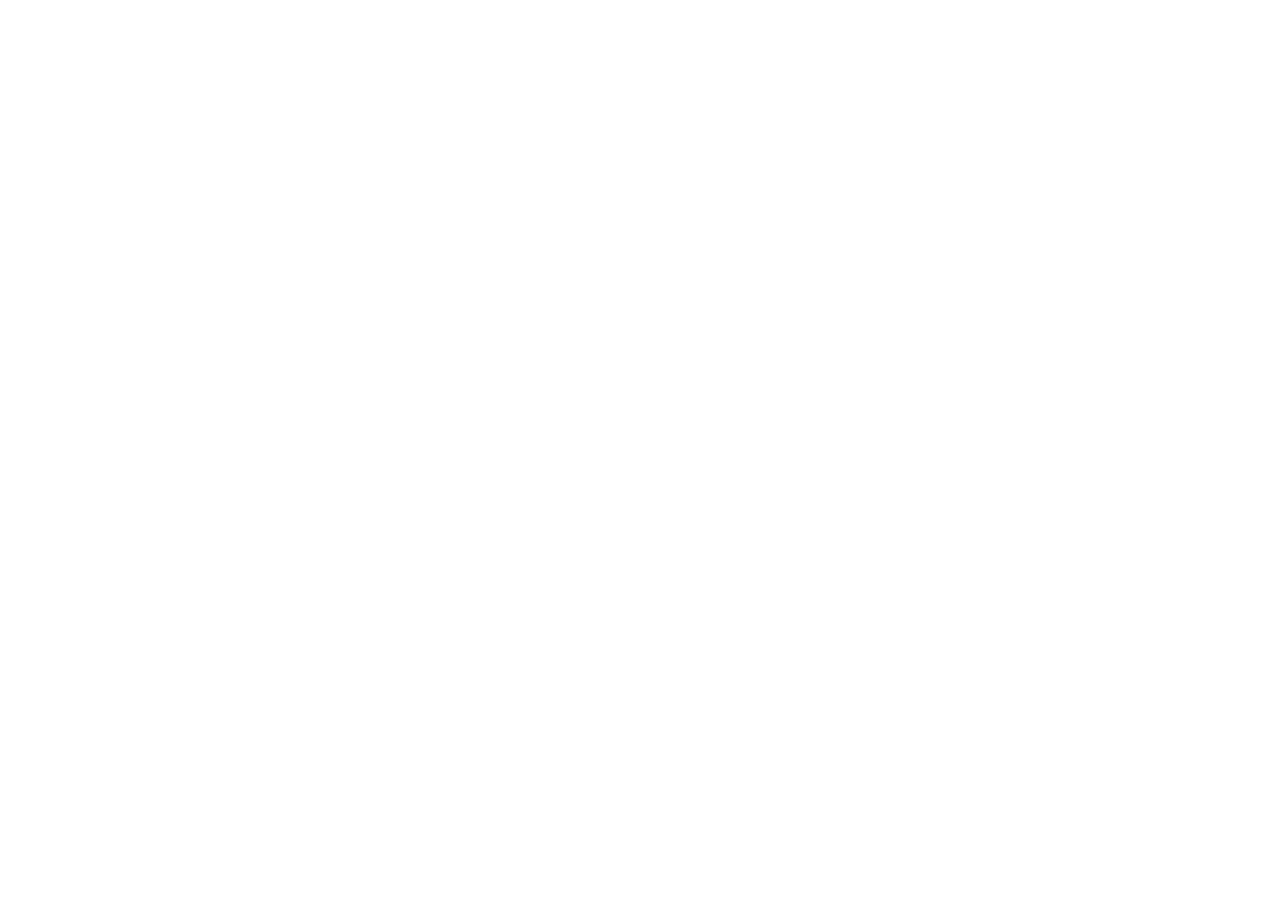
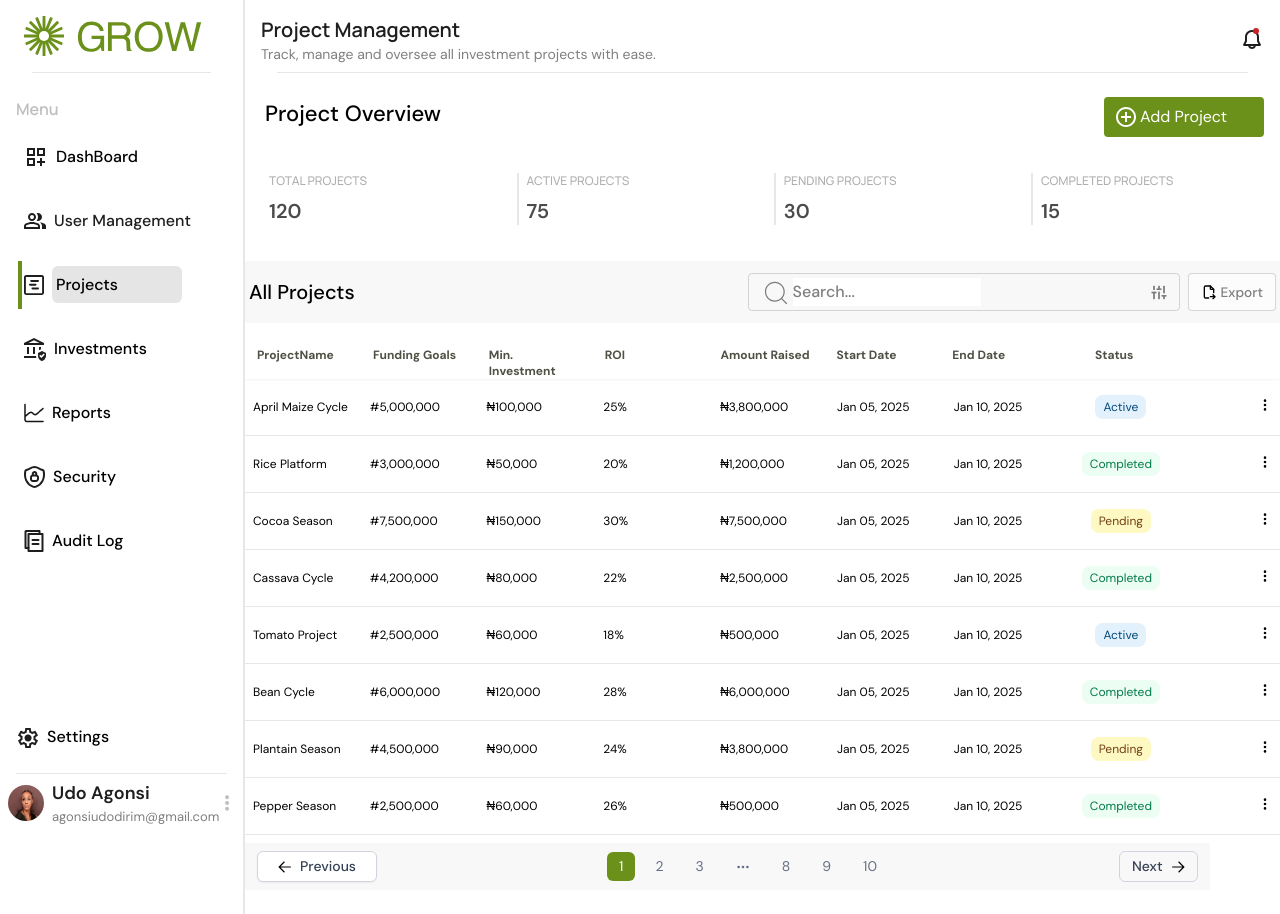
Before and after one commit to Agonsi123/Cosmos, a React (Vite) app: page /adminSidebar/projects in a window 1280 px wide. Before the commit this address had no page. Before the commit the page ends 800 px from the top, so only its background shows below. Built offline with nearby package versions, Linux system fonts and the light colour scheme.

Commit message:
Project page

```diff
--- a/src/App.jsx
+++ b/src/App.jsx
@@ -27,6 +27,7 @@ import AuditLog from "./pages/AuditLog";
 import AdminInvestments from "./pages/AdminInvestments";
 import Security from "./pages/Security";
 import AdminSettings from "./pages/AdminSettings";
+import Projects from "./pages/Projects";
 import AdminDashBoardMain from "./components/adminDashboard/AdminDashboards/AdminDashBoardMain";
 
 
@@ -83,6 +84,7 @@ function App() {
               <Route index element={<AdminDashBoard />} />
               <Route path="adminDashboard" element={<AdminDashBoard />} />
               <Route path="userManagement" element={<UserManagement />} />
+              <Route path="projects" element={<Projects />} />
               <Route path="adminInvestments" element={<AdminInvestments />} />
               <Route path="security" element={<Security />} />
               <Route path="auditLog" element={<AuditLog />} />
--- a/src/components/adminDashboard/adminSideBar/AdminSideBarFooter.jsx
+++ b/src/components/adminDashboard/adminSideBar/AdminSideBarFooter.jsx
@@ -14,7 +14,7 @@ const AdminSideBarFooter = () => {
               {({ isActive }) => (
                 <>
                   {isActive && (
-                    <div className="absolute left-[-6px] top-0 h-8 w-1 bg-[#6B911B]"></div>
+                    <div className="absolute left-[-6px] -top-3 h-12 w-1 bg-[#6B911B]"></div>
                   )}
                   <span>Settings</span>
                 </>
--- a/src/components/adminDashboard/adminSideBar/AdminSideBarMenu.jsx
+++ b/src/components/adminDashboard/adminSideBar/AdminSideBarMenu.jsx
@@ -29,7 +29,7 @@ const AdminSideBarMenu = () => {
               {({ isActive }) => (
                 <>
                   {isActive && (
-                    <div className="absolute left-[-6px] -top-2 h-12 w-1 bg-[#6B911B]"></div>
+                    <div className="absolute left-[-6px] -top-3 h-12 w-1 bg-[#6B911B]"></div>
                   )}
                   <span>DashBoard</span>
                 </>
@@ -52,7 +52,7 @@ const AdminSideBarMenu = () => {
               {({ isActive }) => (
                 <>
                   {isActive && (
-                    <div className="absolute left-[-6px] -top-2 h-12 w-1 bg-[#6B911B]"></div>
+                    <div className="absolute left-[-6px] -top-3 h-12 w-1 bg-[#6B911B]"></div>
                   )}
                   <span>User Management</span>
                 </>
@@ -75,7 +75,7 @@ const AdminSideBarMenu = () => {
               {({ isActive }) => (
                 <>
                   {isActive && (
-                    <div className="absolute left-[-6px] -top-2 h-12 w-1 bg-[#6B911B]"></div>
+                    <div className="absolute left-[-6px] -top-3 h-12 w-1 bg-[#6B911B]"></div>
                   )}
                   <span>Projects</span>
                 </>
@@ -98,7 +98,7 @@ const AdminSideBarMenu = () => {
               {({ isActive }) => (
                 <>
                   {isActive && (
-                    <div className="absolute left-[-6px] -top-2 h-12 w-1 bg-[#6B911B]"></div>
+                    <div className="absolute left-[-6px] -top-3 h-12 w-1 bg-[#6B911B]"></div>
                   )}
                   <span>Investments</span>
                 </>
@@ -121,7 +121,7 @@ const AdminSideBarMenu = () => {
               {({ isActive }) => (
                 <>
                   {isActive && (
-                    <div className="absolute left-[-6px] -top-2 h-12 w-1 bg-[#6B911B]"></div>
+                    <div className="absolute left-[-6px] -top-3 h-12 w-1 bg-[#6B911B]"></div>
                   )}
                   <span>Reports</span>
                 </>
@@ -144,7 +144,7 @@ const AdminSideBarMenu = () => {
               {({ isActive }) => (
                 <>
                   {isActive && (
-                    <div className="absolute left-[-6px] -top-2 h-12 w-1 bg-[#6B911B]"></div>
+                    <div className="absolute left-[-6px] -top-3 h-12 w-1 bg-[#6B911B]"></div>
                   )}
                   <span>Security</span>
                 </>
@@ -167,7 +167,7 @@ const AdminSideBarMenu = () => {
               {({ isActive }) => (
                 <>
                   {isActive && (
-                    <div className="absolute left-[-6px] -top-2 h-12 w-1 bg-[#6B911B]"></div>
+                    <div className="absolute left-[-6px] -top-3 h-12 w-1 bg-[#6B911B]"></div>
                   )}
                   <span>Audit Log</span>
                 </>
--- /dev/null
+++ b/src/components/adminDashboard/projects/AllProjectsTable.jsx
@@ -0,0 +1,172 @@
+import React, {useState} from 'react';
+import SearchSection from '../userManagement/SearchSection';
+import { CiSearch } from "react-icons/ci";
+import mix from "../../../assets/mix.png";
+import { TbFileExport } from "react-icons/tb";
+import InvestmentPagination from '../adminInvestments/InvestmentPagination';
+import { BsThreeDotsVertical } from "react-icons/bs";
+
+
+const projectData = [
+  {
+    name: "April Maize Cycle",
+    fundGoals: "#5,000,000",
+    minInvest: "₦100,000",
+    roi: "25%",
+    amtRaise: "₦3,800,000",
+    startDate: "Jan 05, 2025",
+    endDate: "Jan 10, 2025",
+    status: "Active",
+    color: "bg-[#e2f1fc] text-[#02487a]",
+  },
+  {
+    name: "Rice Platform",
+    fundGoals: "#3,000,000",
+    minInvest: "₦50,000",
+    roi: "20%",
+    amtRaise: "₦1,200,000",
+    startDate: "Jan 05, 2025",
+    endDate: "Jan 10, 2025",
+    status: "Completed",
+    color: "bg-[#ecfdf3] text-[#027a48]",
+  },
+  {
+    name: "Cocoa Season",
+    fundGoals: "#7,500,000",
+    minInvest: "₦150,000",
+    roi: "30%",
+    amtRaise: "₦7,500,000",
+    startDate: "Jan 05, 2025",
+    endDate: "Jan 10, 2025",
+    status: "Pending",
+    color: "bg-[#fef9c3] text-[#713f12]",
+  },
+  {
+    name: "Cassava Cycle",
+    fundGoals: "#4,200,000",
+    minInvest: "₦80,000",
+    roi: "22%",
+    amtRaise: "₦2,500,000",
+    startDate: "Jan 05, 2025",
+    endDate: "Jan 10, 2025",
+    status: "Completed",
+    color: "bg-[#ecfdf3] text-[#027a48]",
+  },
+  {
+    name: "Tomato Project",
+    fundGoals: "#2,500,000",
+    minInvest: "₦60,000",
+    roi: "18%",
+    amtRaise: "₦500,000",
+    startDate: "Jan 05, 2025",
+    endDate: "Jan 10, 2025",
+    status: "Active",
+    color: "bg-[#e2f1fc] text-[#02487a]",
+  },
+  {
+    name: "Bean Cycle",
+    fundGoals: "#6,000,000",
+    minInvest: "₦120,000",
+    roi: "28%",
+    amtRaise: "₦6,000,000",
+    startDate: "Jan 05, 2025",
+    endDate: "Jan 10, 2025",
+    status: "Completed",
+    color: "bg-[#ecfdf3] text-[#027a48]",
+  },
+  {
+    name: "Plantain Season",
+    fundGoals: "#4,500,000",
+    minInvest: "₦90,000",
+    roi: "24%",
+    amtRaise: "₦3,800,000",
+    startDate: "Jan 05, 2025",
+    endDate: "Jan 10, 2025",
+    status: "Pending",
+    color: "bg-[#fef9c3] text-[#713f12]",
+  },
+  {
+    name: "Pepper Season",
+    fundGoals: "#2,500,000",
+    minInvest: "₦60,000",
+    roi: "26%",
+    amtRaise: "₦500,000",
+    startDate: "Jan 05, 2025",
+    endDate: "Jan 10, 2025",
+    status: "Completed",
+    color: "bg-[#ecfdf3] text-[#027a48]",
+  },
+];
+
+const AllProjectsTable = () => {
+    const [projectStatusFilter, setProjectStatusFilter] = useState(null);
+
+    const filteredProjectData = projectStatusFilter
+      ? projectData.filter((data) => data.status === projectStatusFilter)
+      : projectData;
+
+
+  return (
+    <>
+      <SearchSection
+        tittle="All Projects"
+        icon={<CiSearch className="text-[#00000080] mr-2" size={30} />}
+        icon2={<img src={mix} alt="mix" />}
+        icon3={<TbFileExport />}
+        text="Export"
+        // FilterModalComponent={SfilterModal}
+      />
+      <div className="py-6 overflow-x-auto">
+        <table width={"100%"}>
+          <thead className="shadow-sm">
+            <tr className="font-sans text-[#4F5144] text-xs font-light flex w-full">
+              <th className=" flex-1 text-left px-3  lg:block">ProjectName</th>
+              <th className=" flex-1 text-left px-3 ">Funding Goals</th>
+              <th className=" flex-1 text-left px-3 ">Min. Investment</th>
+              <th className=" flex-1 text-left px-3 ">ROI</th>
+              <th className=" flex-1 text-left px-3 ">Amount Raised</th>
+              <th className=" flex-1 text-left px-3 ">Start Date</th>
+              <th className=" flex-1 text-left px-3 ">End Date</th>
+              <th className=" flex-1 text-center px-3 ">Status</th>
+              <th className=" flex-1 text-right px-2 "></th>
+            </tr>
+          </thead>
+
+          <tbody>
+            {filteredProjectData.map((data, index) => (
+              <tr
+                className="font-sanns text-xs border-b border-gray-110 flex items-center w-full"
+                key={index}
+              >
+                <td className="flex-1 py-5 px-2 text-left hidden lg:block">{data.name}</td>
+                <td className="py-5 px-2 text-left flex-1">{data.fundGoals}</td>
+                <td className="py-5 px-2 text-left flex-1">{data.minInvest}</td>
+                <td className="py-5 px-2 text-left flex-1">{data.roi}</td>
+                <td className="py-5 px-2 text-left flex-1">{data.amtRaise}</td>
+                <td className="py-5 px-2 text-left flex-1">{data.startDate}</td>
+                <td className="py-5 px-2 text-left flex-1">{data.endDate}</td>
+                <td className="py-5 px-2 text-center flex-1">
+                  <span className={`font-sanns px-2 py-1 rounded-lg text-xs ${data.color}`}>
+                    {data.status}
+                  </span>
+                </td>
+                <td
+                  className="text-sm flex-1 text-right"
+                //   onClick={() => setShowInvestmentDetails(true)}
+                >
+                  <div className="three-dots-button p-2 hover:bg-gray-100 rounded-full inline-block">
+                    <BsThreeDotsVertical />
+                  </div>
+                </td>
+              </tr>
+            ))}
+          </tbody>
+        </table>
+        {/* Pagination */}
+        <InvestmentPagination />
+      </div>
+    </>
+  );
+}
+
+export default AllProjectsTable
--- /dev/null
+++ b/src/components/adminDashboard/projects/ProjectOverview.jsx
@@ -0,0 +1,53 @@
+import React from 'react';
+import { Metric } from '../userManagement/OverviewMetric';
+import addCircle from '../../../assets/addCircle.svg';
+
+
+
+const cards = [
+  {
+    id: 1,
+    title: "TOTAL PROJECTS",
+    figure: 120,
+  },
+  {
+    id: 2,
+    title: "ACTIVE PROJECTS",
+    figure: 75,
+  },
+  {
+    id: 3,
+    title: "PENDING PROJECTS",
+    figure: 30,
+  },
+  {
+    id: 4,
+    title: "COMPLETED PROJECTS",
+    figure: 15,
+  },
+];
+
+const ProjectOverview = () => {
+  return (
+     <div className="px-4">
+          <div className='flex justify-between'>
+            <h1 className="font-sanns font-medium text-[22px] px-1">Project Overview</h1>
+            <div className='flex bg-[#6b911b] gap-1 w-40 py-2 pr-4 pl-3 rounded-[4px]'>
+                <img src={addCircle} alt="" />
+                <button className='text-white'>Add Project</button>
+            </div>
+          </div>
+          <div className="py-3">
+            <ul className=" flex justify-start gap-6  border-dotted py-6 ">
+              {cards.map((metric) => (
+                <li className="border-l-2  pl-2 first:border-l-0 w-full" key={metric.id}>
+                  <Metric title={metric.title} figure={metric.figure} />
+                </li>
+              ))}
+            </ul>
+          </div>
+        </div>
+  );
+}
+
+export default ProjectOverview
--- /dev/null
+++ b/src/pages/Projects.jsx
@@ -0,0 +1,22 @@
+import React from 'react';
+import UsermanagementHeader from "../components/adminDashboard/userManagement/UsermanagementHeader";
+import notification from '../assets/notification.svg';
+import ProjectOverview from '../components/adminDashboard/projects/ProjectOverview';
+import AllProjectsTable from '../components/adminDashboard/projects/AllProjectsTable';
+
+
+const Projects = () => {
+  return (
+    <>
+      <UsermanagementHeader
+        title="Project Management"
+        text="Track, manage and oversee all investment projects with ease."
+        img={<img src={notification} alt="bell" />}
+      />
+      <ProjectOverview />
+      <AllProjectsTable/>
+    </>
+  );
+}
+
+export default Projects
```
